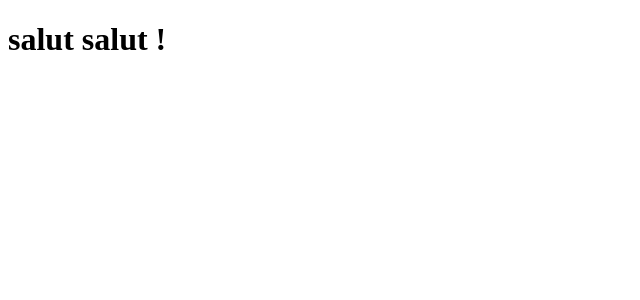
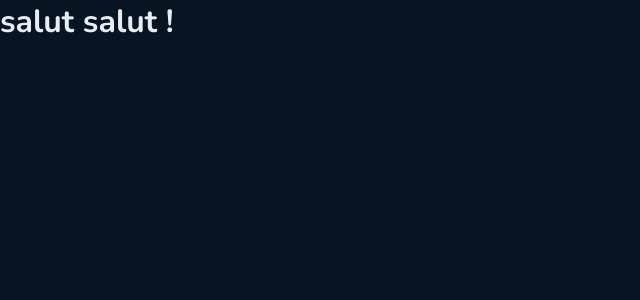
Before and after one commit to kdumagalhaes/github-blog, a React (Vite) app: page / in a window 1280 px wide. Shown: the top 300 px of the page, without its empty margins (0-640 px from the left). Built offline with nearby package versions, Linux system fonts and the light colour scheme.

Commit message:
Add basic config

```diff
--- a/index.html
+++ b/index.html
@@ -1,13 +1,19 @@
 <!DOCTYPE html>
 <html lang="en">
+
 <head>
   <meta charset="UTF-8" />
+  <link rel="preconnect" href="https://fonts.googleapis.com" />
+  <link rel="preconnect" href="https://fonts.gstatic.com" crossorigin />
   <link rel="icon" type="image/svg+xml" href="/vite.svg" />
   <meta name="viewport" content="width=device-width, initial-scale=1.0" />
-    <title>Vite + React + TS</title>
+  <link href="https://fonts.googleapis.com/css2?family=Nunito:wght@400;700&display=swap" rel="stylesheet" />
+  <title>My Github Blog</title>
 </head>
+
 <body>
   <div id="root"></div>
   <script type="module" src="/src/main.tsx"></script>
 </body>
+
 </html>
--- a/package.json
+++ b/package.json
@@ -10,6 +10,8 @@
     "lint": "eslint src --ext .ts,.tsx --fix"
   },
   "dependencies": {
+    "@fortawesome/fontawesome-svg-core": "^6.2.0",
+    "@fortawesome/react-fontawesome": "^0.2.0",
     "react": "^18.2.0",
     "react-dom": "^18.2.0",
     "styled-components": "^5.3.6"
--- a/src/App.tsx
+++ b/src/App.tsx
@@ -1,3 +1,12 @@
+import { ThemeProvider } from 'styled-components'
+import { GlobalStyle } from './styles/global'
+import { defaultTheme } from './styles/themes/default'
+
 export function App() {
-  return <h1>salut salut !</h1>
+  return (
+    <ThemeProvider theme={defaultTheme}>
+      <h1>salut salut !</h1>
+      <GlobalStyle />
+    </ThemeProvider>
+  )
 }
--- /dev/null
+++ b/src/styles/global.ts
@@ -0,0 +1,22 @@
+import { createGlobalStyle } from 'styled-components'
+
+export const GlobalStyle = createGlobalStyle`
+* {
+    margin: 0;
+    padding: 0;
+    box-sizing: border-box;
+}
+
+:focus {
+    outline: transparent;
+}
+
+body {
+    background-color: ${({ theme }) => theme['base-background']};
+    color: ${({ theme }) => theme['base-title']};
+}
+
+body, input, textarea, button {
+    font: 400 1rem 'Nunito', sans-serif;
+}
+`
```
Also changed, not shown: 2 other files (tests, documents, lock files or other folders). Lines whose indentation alone changed are shown as unchanged.
